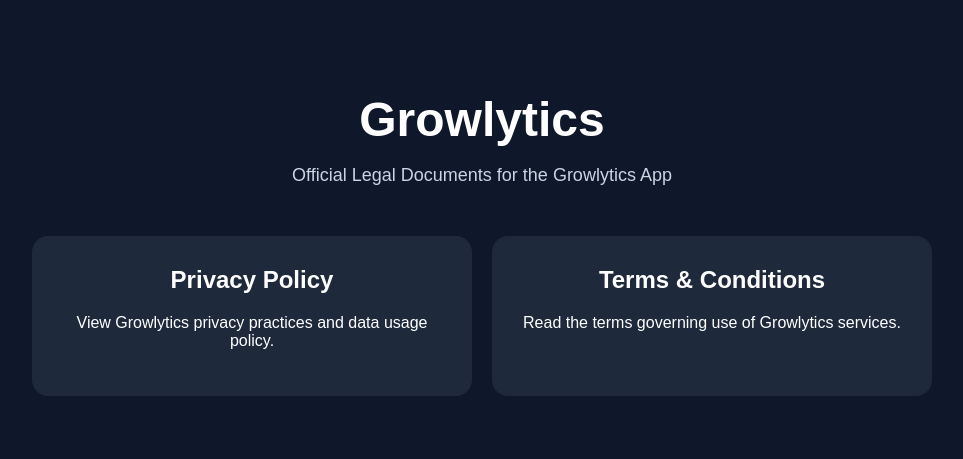
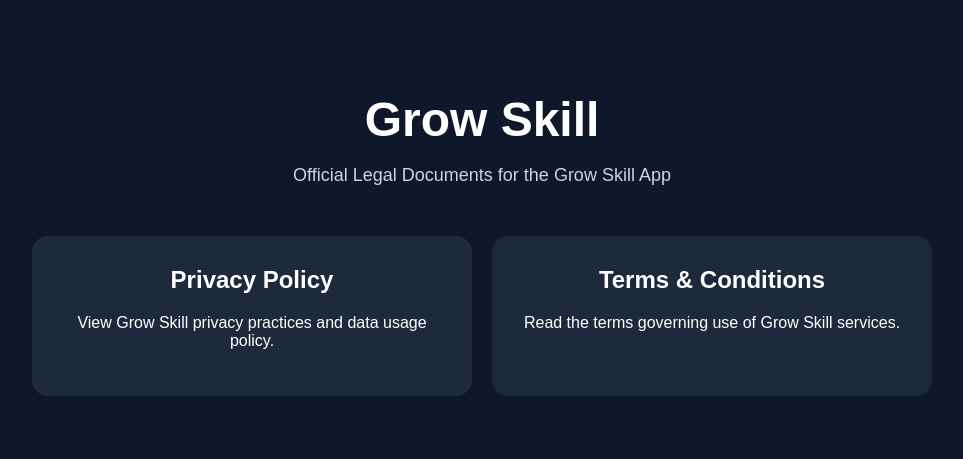
Before and after one commit to nabikhan-dev/privacy-policy, a plain HTML site: page index.html in a window 1280 px wide. Shown: the whole page, without its empty margins (158-1121 px from the left). Drawn offline with Linux system fonts and the light colour scheme.

Commit message:
Update index.html

```diff
--- a/index.html
+++ b/index.html
@@ -3,25 +3,25 @@
 <head>
   <meta charset="UTF-8" />
   <meta name="viewport" content="width=device-width, initial-scale=1.0" />
-  <title>Growlytics Legal Pages</title>
+  <title>Grow Skill Legal Pages</title>
   <link rel="stylesheet" href="styles.css" />
 </head>
 <body>
   <div class="container">
-    <h1>Growlytics</h1>
+    <h1>Grow Skill</h1>
     <p class="subtitle">
-      Official Legal Documents for the Growlytics App
+      Official Legal Documents for the Grow Skill App
     </p>
 
     <div class="cards">
       <a class="card" href="privacy-policy.html">
         <h2>Privacy Policy</h2>
-        <p>View Growlytics privacy practices and data usage policy.</p>
+        <p>View Grow Skill privacy practices and data usage policy.</p>
       </a>
 
       <a class="card" href="terms.html">
         <h2>Terms & Conditions</h2>
-        <p>Read the terms governing use of Growlytics services.</p>
+        <p>Read the terms governing use of Grow Skill services.</p>
       </a>
     </div>
   </div>
```
